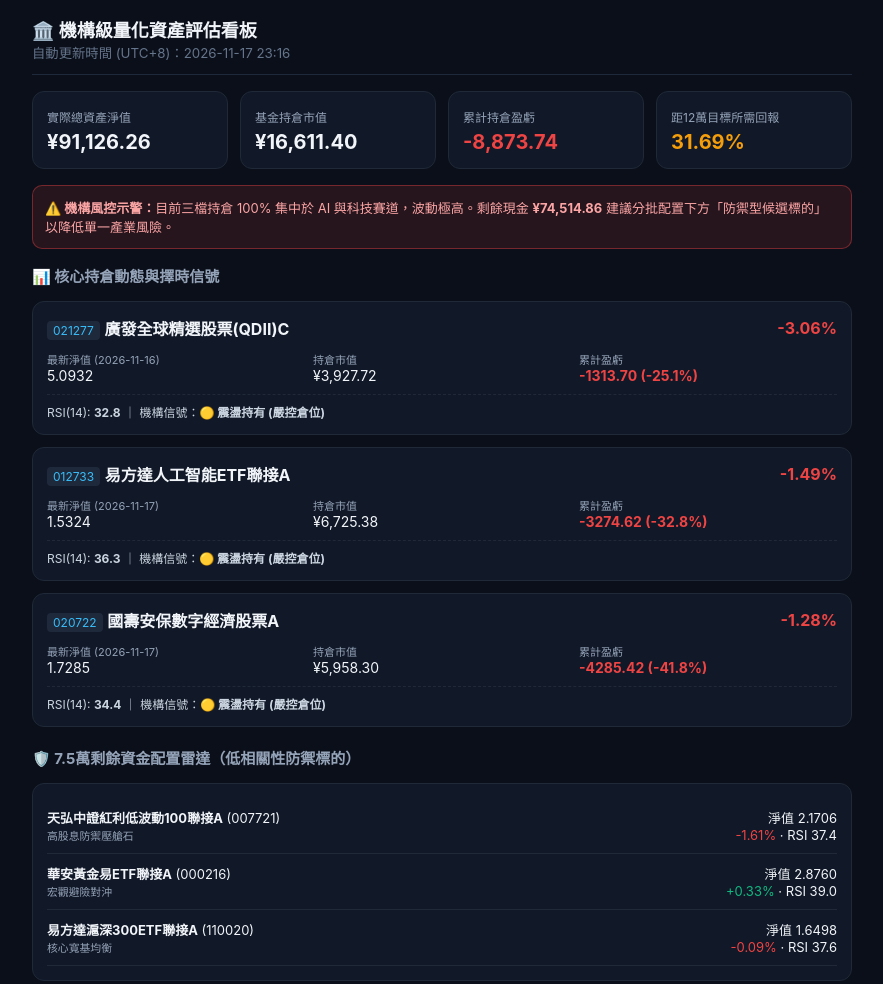
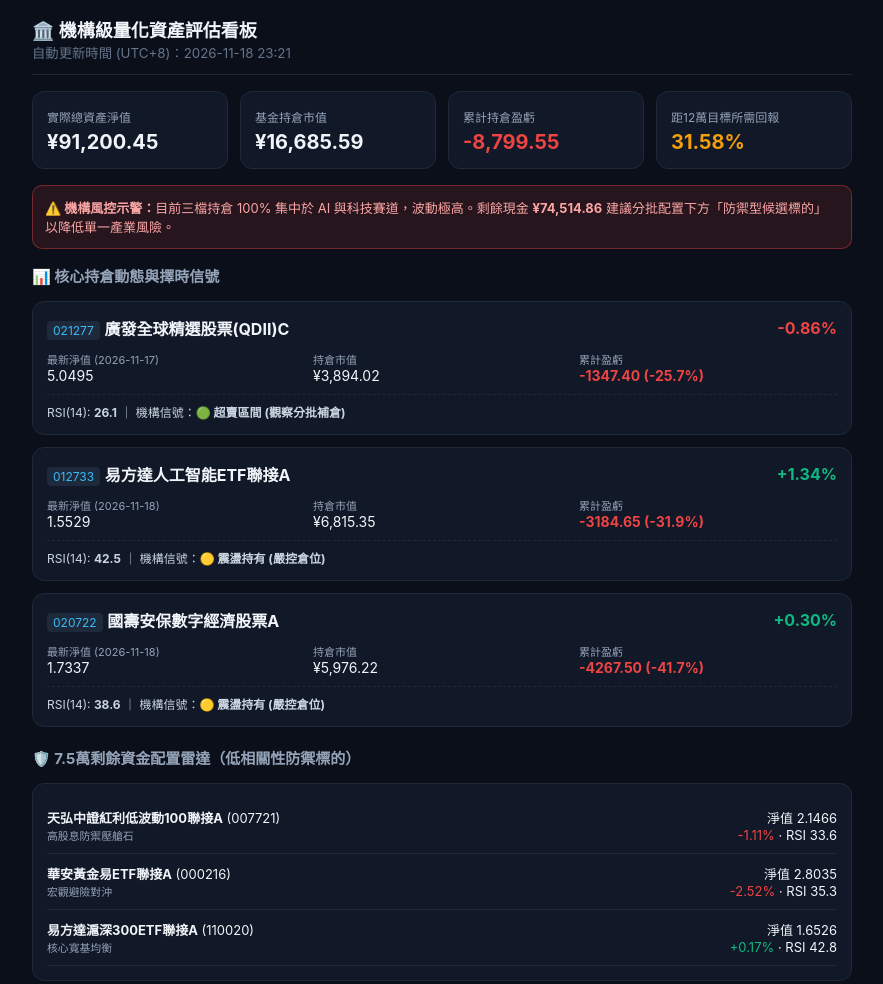
Before and after one commit to kkkkent666/My-fund-dashboard, a plain HTML site: page index.html in a window 1280 px wide. Shown: the top 984 px of the page, without its empty margins (198-1081 px from the left). Drawn offline with Linux system fonts and the light colour scheme.

Commit message:
Auto-update daily fund NAV and dashboard

```diff
--- a/index.html
+++ b/index.html
@@ -27,13 +27,13 @@
 <body>
 <div class="container">
   <div class="header">
-    <div><h2 style="margin:0;font-size:18px;">🏛️ 機構級量化資產評估看板</h2><small style="color:#64748b">自動更新時間 (UTC+8)：2026-11-17 23:16</small></div>
+    <div><h2 style="margin:0;font-size:18px;">🏛️ 機構級量化資產評估看板</h2><small style="color:#64748b">自動更新時間 (UTC+8)：2026-11-18 23:21</small></div>
   </div>
   <div class="kpi-grid">
-    <div class="kpi"><small>實際總資產淨值</small><div class="val">¥91,126.26</div></div>
-    <div class="kpi"><small>基金持倉市值</small><div class="val">¥16,611.40</div></div>
-    <div class="kpi"><small>累計持倉盈虧</small><div class="val" style="color:#ef4444">-8,873.74</div></div>
-    <div class="kpi"><small>距12萬目標所需回報</small><div class="val" style="color:#f59e0b">31.69%</div></div>
+    <div class="kpi"><small>實際總資產淨值</small><div class="val">¥91,200.45</div></div>
+    <div class="kpi"><small>基金持倉市值</small><div class="val">¥16,685.59</div></div>
+    <div class="kpi"><small>累計持倉盈虧</small><div class="val" style="color:#ef4444">-8,799.55</div></div>
+    <div class="kpi"><small>距12萬目標所需回報</small><div class="val" style="color:#f59e0b">31.58%</div></div>
   </div>
   <div class="alert-box">
     <b>⚠️ 機構風控示警：</b>目前三檔持倉 100% 集中於 AI 與科技賽道，波動極高。剩餘現金 <b>¥74,514.86</b> 建議分批配置下方「防禦型候選標的」以降低單一產業風險。
@@ -43,57 +43,57 @@
         <div class="card">
             <div class="row-between">
                 <div><span class="badge">021277</span> <strong>廣發全球精選股票(QDII)C</strong></div>
-                <span style="color:#ef4444;font-weight:bold;">-3.06%</span>
+                <span style="color:#ef4444;font-weight:bold;">-0.86%</span>
             </div>
             <div class="grid-3">
-                <div><small>最新淨值 (2026-11-16)</small><div>5.0932</div></div>
-                <div><small>持倉市值</small><div>¥3,927.72</div></div>
-                <div><small>累計盈虧</small><div style="color:#ef4444;font-weight:bold;">-1313.70 (-25.1%)</div></div>
+                <div><small>最新淨值 (2026-11-17)</small><div>5.0495</div></div>
+                <div><small>持倉市值</small><div>¥3,894.02</div></div>
+                <div><small>累計盈虧</small><div style="color:#ef4444;font-weight:bold;">-1347.40 (-25.7%)</div></div>
             </div>
-            <div class="signal-bar">RSI(14): <b>32.8</b> ｜ 機構信號：<b>🟡 震盪持有 (嚴控倉位)</b></div>
+            <div class="signal-bar">RSI(14): <b>26.1</b> ｜ 機構信號：<b>🟢 超賣區間 (觀察分批補倉)</b></div>
         </div>
         <div class="card">
             <div class="row-between">
                 <div><span class="badge">012733</span> <strong>易方達人工智能ETF聯接A</strong></div>
-                <span style="color:#ef4444;font-weight:bold;">-1.49%</span>
+                <span style="color:#10b981;font-weight:bold;">+1.34%</span>
             </div>
             <div class="grid-3">
-                <div><small>最新淨值 (2026-11-17)</small><div>1.5324</div></div>
-                <div><small>持倉市值</small><div>¥6,725.38</div></div>
-                <div><small>累計盈虧</small><div style="color:#ef4444;font-weight:bold;">-3274.62 (-32.8%)</div></div>
+                <div><small>最新淨值 (2026-11-18)</small><div>1.5529</div></div>
+                <div><small>持倉市值</small><div>¥6,815.35</div></div>
+                <div><small>累計盈虧</small><div style="color:#ef4444;font-weight:bold;">-3184.65 (-31.9%)</div></div>
             </div>
-            <div class="signal-bar">RSI(14): <b>36.3</b> ｜ 機構信號：<b>🟡 震盪持有 (嚴控倉位)</b></div>
+            <div class="signal-bar">RSI(14): <b>42.5</b> ｜ 機構信號：<b>🟡 震盪持有 (嚴控倉位)</b></div>
         </div>
         <div class="card">
             <div class="row-between">
                 <div><span class="badge">020722</span> <strong>國壽安保數字經濟股票A</strong></div>
-                <span style="color:#ef4444;font-weight:bold;">-1.28%</span>
+                <span style="color:#10b981;font-weight:bold;">+0.30%</span>
             </div>
             <div class="grid-3">
-                <div><small>最新淨值 (2026-11-17)</small><div>1.7285</div></div>
-                <div><small>持倉市值</small><div>¥5,958.30</div></div>
-                <div><small>累計盈虧</small><div style="color:#ef4444;font-weight:bold;">-4285.42 (-41.8%)</div></div>
+                <div><small>最新淨值 (2026-11-18)</small><div>1.7337</div></div>
+                <div><small>持倉市值</small><div>¥5,976.22</div></div>
+                <div><small>累計盈虧</small><div style="color:#ef4444;font-weight:bold;">-4267.50 (-41.7%)</div></div>
             </div>
-            <div class="signal-bar">RSI(14): <b>34.4</b> ｜ 機構信號：<b>🟡 震盪持有 (嚴控倉位)</b></div>
+            <div class="signal-bar">RSI(14): <b>38.6</b> ｜ 機構信號：<b>🟡 震盪持有 (嚴控倉位)</b></div>
         </div>
   <h3 style="font-size:15px;color:#94a3b8;margin-top:20px;">🛡️ 7.5萬剩餘資金配置雷達（低相關性防禦標的）</h3>
   <div class="card">
         <div class="watch-item">
             <div><strong>天弘中證紅利低波動100聯接A</strong> (007721)<br><small style="color:#94a3b8">高股息防禦壓艙石</small></div>
-            <div style="text-align:right">淨值 2.1706<br><span style="color:#ef4444">-1.61%</span> · RSI 37.4</div>
+            <div style="text-align:right">淨值 2.1466<br><span style="color:#ef4444">-1.11%</span> · RSI 33.6</div>
         </div>
         <div class="watch-item">
             <div><strong>華安黃金易ETF聯接A</strong> (000216)<br><small style="color:#94a3b8">宏觀避險對沖</small></div>
-            <div style="text-align:right">淨值 2.8760<br><span style="color:#10b981">+0.33%</span> · RSI 39.0</div>
+            <div style="text-align:right">淨值 2.8035<br><span style="color:#ef4444">-2.52%</span> · RSI 35.3</div>
         </div>
         <div class="watch-item">
             <div><strong>易方達滬深300ETF聯接A</strong> (110020)<br><small style="color:#94a3b8">核心寬基均衡</small></div>
-            <div style="text-align:right">淨值 1.6498<br><span style="color:#ef4444">-0.09%</span> · RSI 37.6</div>
+            <div style="text-align:right">淨值 1.6526<br><span style="color:#10b981">+0.17%</span> · RSI 42.8</div>
         </div></div>
   <button class="btn" onclick="copyForGemini()">📋 一鍵複製今日最新數據（貼給 Gemini 分析）</button>
 </div>
 <script>
-const latestData = {"updated_at": "2026-11-17 23:16", "total_capital_initial": 100000.0, "target_capital": 120000.0, "current_net_worth": 91126.26, "fund_market_value": 16611.4, "cash_remaining": 74514.86, "cumulative_pnl": -8873.74, "today_estimated_pnl": -302.96, "gap_to_120k": 28873.74, "required_return_pct": 31.69, "holdings": [{"code": "021277", "name": "廣發全球精選股票(QDII)C", "tag": "全球科技QDII", "nav": 5.0932, "nav_date": "2026-11-16", "daily_pct": -3.06, "value": 3927.72, "cost": 5241.42, "pnl": -1313.7, "pnl_pct": -25.06, "rsi": 32.8, "signal": "🟡 震盪持有 (嚴控倉位)"}, {"code": "012733", "name": "易方達人工智能ETF聯接A", "tag": "A股AI算力", "nav": 1.5324, "nav_date": "2026-11-17", "daily_pct": -1.49, "value": 6725.38, "cost": 10000.0, "pnl": -3274.62, "pnl_pct": -32.75, "rsi": 36.3, "signal": "🟡 震盪持有 (嚴控倉位)"}, {"code": "020722", "name": "國壽安保數字經濟股票A", "tag": "硬科技動能", "nav": 1.7285, "nav_date": "2026-11-17", "daily_pct": -1.28, "value": 5958.3, "cost": 10243.72, "pnl": -4285.42, "pnl_pct": -41.83, "rsi": 34.4, "signal": "🟡 震盪持有 (嚴控倉位)"}], "defensive_watchlist": [{"code": "007721", "name": "天弘中證紅利低波動100聯接A", "role": "高股息防禦壓艙石", "nav": 2.1706, "daily_pct": -1.61, "rsi": 37.4}, {"code": "000216", "name": "華安黃金易ETF聯接A", "role": "宏觀避險對沖", "nav": 2.876, "daily_pct": 0.33, "rsi": 39.0}, {"code": "110020", "name": "易方達滬深300ETF聯接A", "role": "核心寬基均衡", "nav": 1.6498, "daily_pct": -0.09, "rsi": 37.6}]};
+const latestData = {"updated_at": "2026-11-18 23:21", "total_capital_initial": 100000.0, "target_capital": 120000.0, "current_net_worth": 91200.45, "fund_market_value": 16685.59, "cash_remaining": 74514.86, "cumulative_pnl": -8799.55, "today_estimated_pnl": 74.22, "gap_to_120k": 28799.55, "required_return_pct": 31.58, "holdings": [{"code": "021277", "name": "廣發全球精選股票(QDII)C", "tag": "全球科技QDII", "nav": 5.0495, "nav_date": "2026-11-17", "daily_pct": -0.86, "value": 3894.02, "cost": 5241.42, "pnl": -1347.4, "pnl_pct": -25.71, "rsi": 26.1, "signal": "🟢 超賣區間 (觀察分批補倉)"}, {"code": "012733", "name": "易方達人工智能ETF聯接A", "tag": "A股AI算力", "nav": 1.5529, "nav_date": "2026-11-18", "daily_pct": 1.34, "value": 6815.35, "cost": 10000.0, "pnl": -3184.65, "pnl_pct": -31.85, "rsi": 42.5, "signal": "🟡 震盪持有 (嚴控倉位)"}, {"code": "020722", "name": "國壽安保數字經濟股票A", "tag": "硬科技動能", "nav": 1.7337, "nav_date": "2026-11-18", "daily_pct": 0.3, "value": 5976.22, "cost": 10243.72, "pnl": -4267.5, "pnl_pct": -41.66, "rsi": 38.6, "signal": "🟡 震盪持有 (嚴控倉位)"}], "defensive_watchlist": [{"code": "007721", "name": "天弘中證紅利低波動100聯接A", "role": "高股息防禦壓艙石", "nav": 2.1466, "daily_pct": -1.11, "rsi": 33.6}, {"code": "000216", "name": "華安黃金易ETF聯接A", "role": "宏觀避險對沖", "nav": 2.8035, "daily_pct": -2.52, "rsi": 35.3}, {"code": "110020", "name": "易方達滬深300ETF聯接A", "role": "核心寬基均衡", "nav": 1.6526, "daily_pct": 0.17, "rsi": 42.8}]};
 function copyForGemini() {
   const prompt = "這是我今日自動更新的基金持倉與市場數據，請以專業投資經理人角度幫我評估今日變化與下一步調倉建議：\n" + JSON.stringify(latestData, null, 2);
   navigator.clipboard.writeText(prompt).then(() => alert("✅ 已複製今日最新持倉數據！請切換到 Gemini 貼上即可。"));
```
Also changed, not shown: portfolio_data.json (+38 -38 lines).
